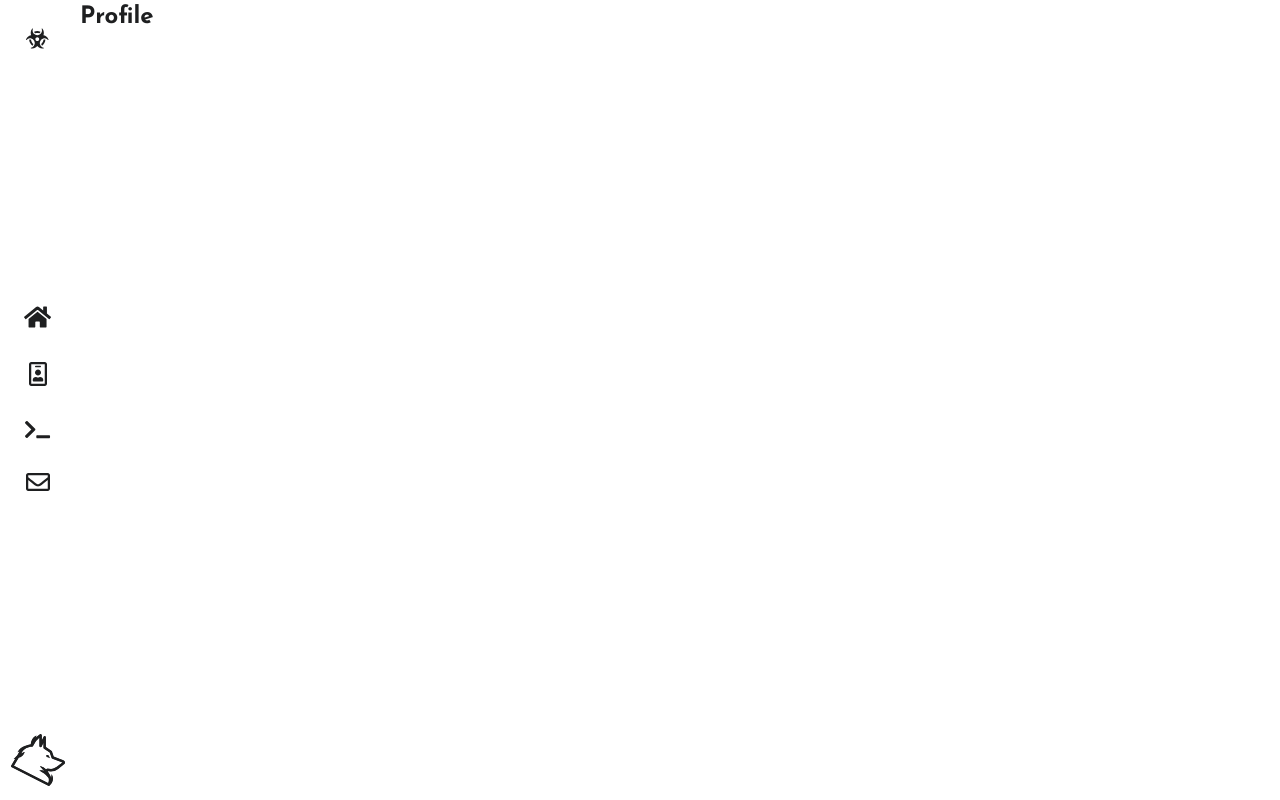
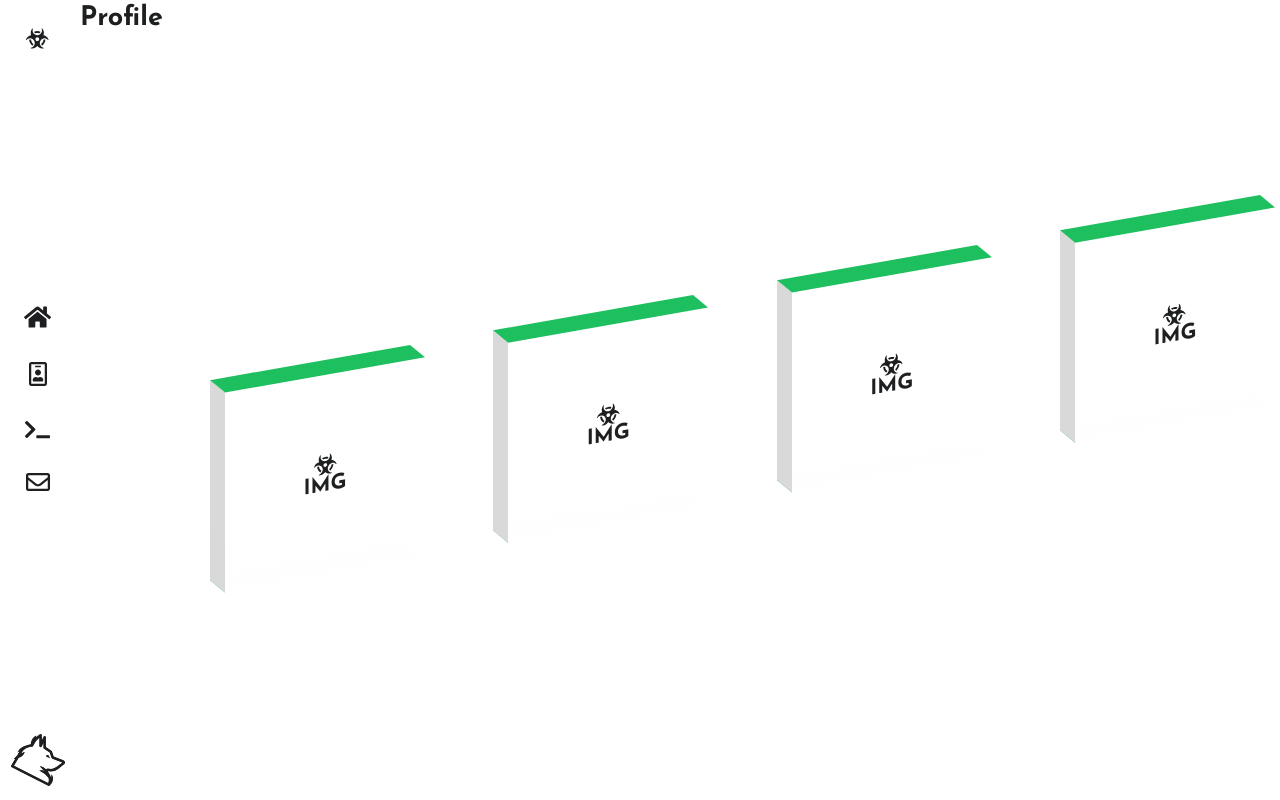
Before and after one commit to wolftrax5/wolftrax5, a React (Create React App) app: page /profile in a window 1280 px wide. Built offline with nearby package versions, Linux system fonts and the light colour scheme.

Commit message:
Add prfile page

```diff
--- a/src/containers/AppRoutes/index.js
+++ b/src/containers/AppRoutes/index.js
@@ -2,13 +2,9 @@ import React from 'react';
 import { Route, Switch, BrowserRouter as Router } from 'react-router-dom';
 import { AppLayout } from '../../components/AppLayout';
 import { Home } from '../../pages/Home';
+import { Profile } from '../../pages/Profile';
 import { NotFound } from '../../pages/NotFound';
 
-const Profile = () => (
-  <AppLayout>
-    <h1>Profile</h1>
-  </AppLayout>
-);
 const Codes = () => (
   <AppLayout>
     <h1>Code</h1>
--- /dev/null
+++ b/src/pages/Profile/index.js
@@ -0,0 +1,24 @@
+import React from 'react';
+import { IsometricContainer } from './styles';
+import { AppLayout } from '../../components/AppLayout';
+import { MainContainer, SectionInfo } from '../Home/styles';
+import { IsometricCard } from '../../components/IsometricCard';
+
+export const Profile = () => {
+  return (
+    <AppLayout>
+      <MainContainer>
+        <h1>Profile</h1>
+        <SectionInfo>
+          {/* TODO beter center of CARDS*/}
+          <IsometricContainer>
+            <IsometricCard />
+            <IsometricCard />
+            <IsometricCard />
+            <IsometricCard />
+          </IsometricContainer>
+        </SectionInfo>
+      </MainContainer>
+    </AppLayout>
+  );
+};
--- /dev/null
+++ b/src/pages/Profile/styles.js
@@ -0,0 +1,9 @@
+import styled from 'styled-components';
+
+export const IsometricContainer = styled.div`
+  width: 1050px;
+  display: flex;
+  flex-wrap: wrap;
+  justify-content: space-between;
+  transform: skewY(-10deg);
+`;
```
